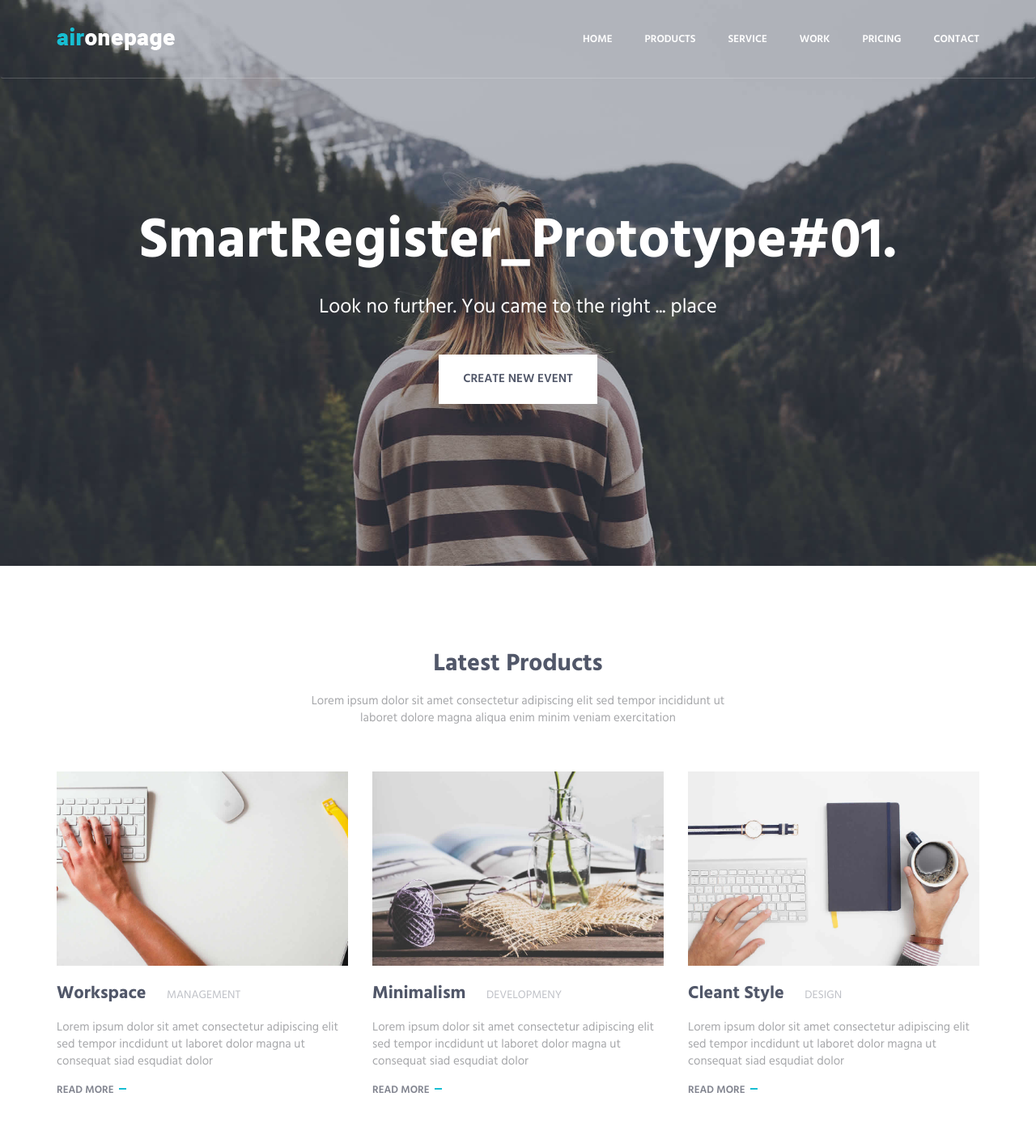
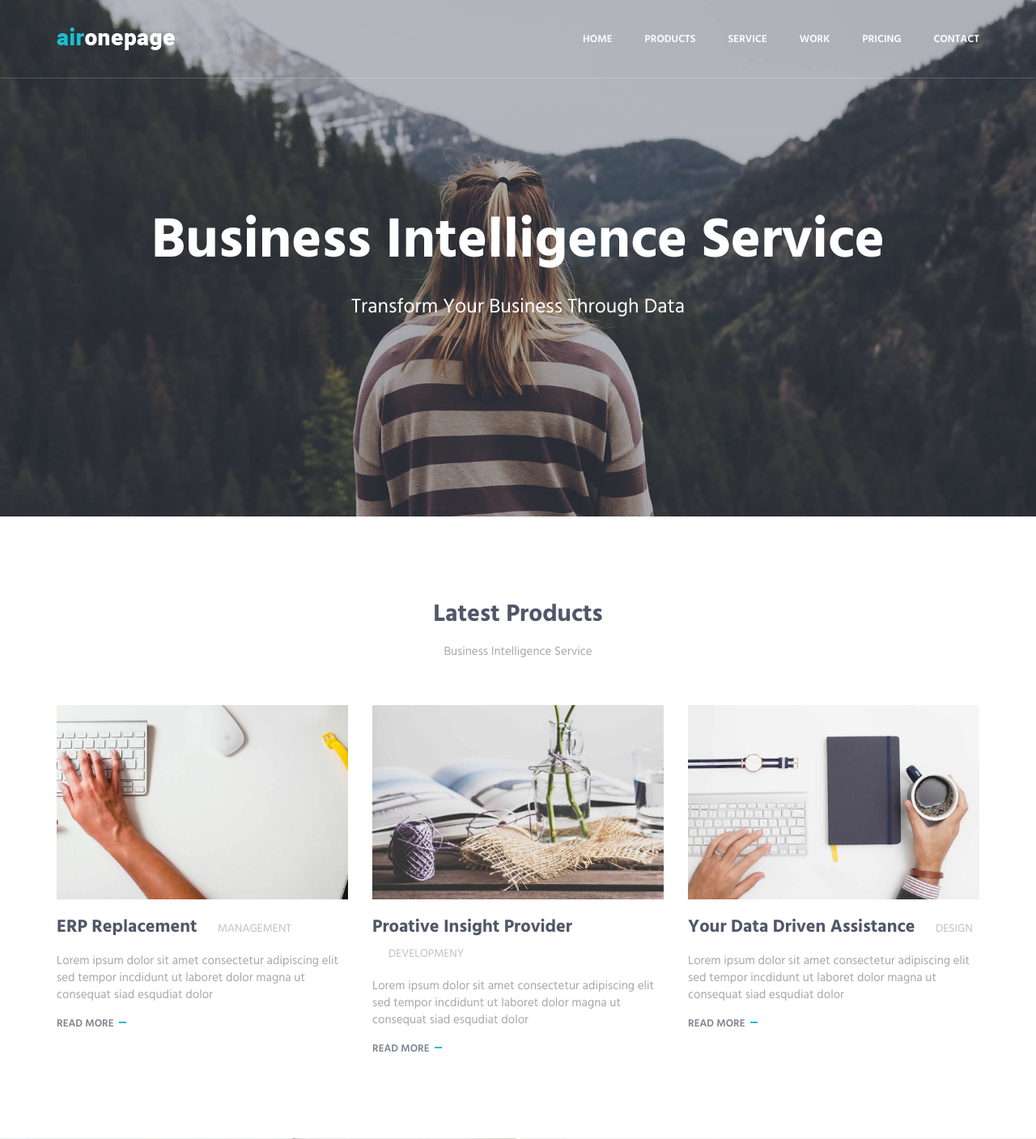
Before and after one commit to drekoz/moondanceth, a CodeIgniter app: page /database/ in a window 1280 px wide. Shown: the top 1407 px of the page at 81% size. Run offline with CodeIgniter, Linux system fonts and the light colour scheme; some libraries are stand-ins or nearby versions.

Commit message:
minor change

```diff
--- a/application/views/Welcome_view.php
+++ b/application/views/Welcome_view.php
@@ -81,10 +81,12 @@ defined('BASEPATH') OR exit('No direct script access allowed');
         <div class="promo-block">
             <div class="container">
                 <div class="margin-b-40">
-                    <h1 class="promo-block-title">SmartRegister_Prototype#01.</h1>
-                    <p class="promo-block-text">Look no further. You came to the right ... place</p>
+                    <h1 class="promo-block-title">Business Intelligence Service</h1>
+                    <p class="promo-block-text">Transform Your Business Through Data</p>
                 </div>
-                <a class="btn-theme btn-theme-md btn-white-bg text-uppercase" href="<?= base_url().'eventregistration'; ?>"> CREATE NEW EVENT </a>
+                <!--
+                    <a class="btn-theme btn-theme-md btn-white-bg text-uppercase" href="<?= base_url().'eventregistration'; ?>"> CREATE NEW EVENT </a>
+                -->
             </div>
         </div>
         <!--========== SLIDER ==========-->
@@ -96,7 +98,7 @@ defined('BASEPATH') OR exit('No direct script access allowed');
                 <div class="row text-center margin-b-40">
                     <div class="col-sm-6 col-sm-offset-3">
                         <h2>Latest Products</h2>
-                        <p>Lorem ipsum dolor sit amet consectetur adipiscing elit sed tempor incididunt ut laboret dolore magna aliqua enim minim veniam exercitation</p>
+                        <p>Business Intelligence Service</p>
                     </div>
                 </div>
                 <!--// end row -->
@@ -107,7 +109,7 @@ defined('BASEPATH') OR exit('No direct script access allowed');
                         <div class="margin-b-20">
                             <img class="img-responsive wow fadeIn" src="<?php echo base_url('assets/img/970x647/01.jpg'); ?>" alt="Latest Products Image" data-wow-duration=".3" data-wow-delay=".1s">
                         </div>
-                        <h4><a href="#">Workspace</a> <span class="text-uppercase margin-l-20">Management</span></h4>
+                        <h4><a href="#">ERP Replacement</a> <span class="text-uppercase margin-l-20">Management</span></h4>
                         <p>Lorem ipsum dolor sit amet consectetur adipiscing elit sed tempor incdidunt ut laboret dolor magna ut consequat siad esqudiat dolor</p>
                         <a class="link" href="#">Read More</a>
                     </div>
@@ -118,7 +120,7 @@ defined('BASEPATH') OR exit('No direct script access allowed');
                         <div class="margin-b-20">
                             <img class="img-responsive wow fadeIn" src="<?php echo base_url('assets/img/970x647/02.jpg'); ?>" alt="Latest Products Image" data-wow-duration=".3" data-wow-delay=".2s">
                         </div>
-                        <h4><a href="#">Minimalism</a> <span class="text-uppercase margin-l-20">Developmeny</span></h4>
+                        <h4><a href="#">Proative Insight Provider</a> <span class="text-uppercase margin-l-20">Developmeny</span></h4>
                         <p>Lorem ipsum dolor sit amet consectetur adipiscing elit sed tempor incdidunt ut laboret dolor magna ut consequat siad esqudiat dolor</p>
                         <a class="link" href="#">Read More</a>
                     </div>
@@ -129,7 +131,7 @@ defined('BASEPATH') OR exit('No direct script access allowed');
                         <div class="margin-b-20">
                             <img class="img-responsive wow fadeIn" src="<?php echo base_url('assets/img/970x647/03.jpg'); ?>" alt="Latest Products Image" data-wow-duration=".3" data-wow-delay=".3s">
                         </div>
-                        <h4><a href="#">Cleant Style</a> <span class="text-uppercase margin-l-20">Design</span></h4>
+                        <h4><a href="#">Your Data Driven Assistance</a> <span class="text-uppercase margin-l-20">Design</span></h4>
                         <p>Lorem ipsum dolor sit amet consectetur adipiscing elit sed tempor incdidunt ut laboret dolor magna ut consequat siad esqudiat dolor</p>
                         <a class="link" href="#">Read More</a>
                     </div>
@@ -466,7 +468,7 @@ defined('BASEPATH') OR exit('No direct script access allowed');
                             <div class="pricing">
                                 <div class="margin-b-30">
                                     <i class="pricing-icon icon-chemistry"></i>
-                                    <h3>Starter Kit <span> - $</span> 49</h3>
+                                    <h3>Starter Kit </h3>
                                     <p>Lorem ipsum dolor amet consectetur ut consequat siad esqudiat dolor</p>
                                 </div>
                                 <ul class="list-unstyled pricing-list margin-b-50">
@@ -483,7 +485,7 @@ defined('BASEPATH') OR exit('No direct script access allowed');
                             <div class="pricing pricing-active">
                                 <div class="margin-b-30">
                                     <i class="pricing-icon icon-badge"></i>
-                                    <h3>Professional <span> - $</span> 149</h3>
+                                    <h3>Professional </h3>
                                     <p>Lorem ipsum dolor amet consectetur ut consequat siad esqudiat dolor</p>
                                 </div>
                                 <ul class="list-unstyled pricing-list margin-b-50">
@@ -500,7 +502,7 @@ defined('BASEPATH') OR exit('No direct script access allowed');
                             <div class="pricing">
                                 <div class="margin-b-30">
                                     <i class="pricing-icon icon-shield"></i>
-                                    <h3>Advanced <span> - $</span> 249</h3>
+                                    <h3>Advanced </h3>
                                     <p>Lorem ipsum dolor amet consectetur ut consequat siad esqudiat dolor</p>
                                 </div>
                                 <ul class="list-unstyled pricing-list margin-b-50">
--- a/assets/js/components/gmap.js
+++ b/assets/js/components/gmap.js
@@ -30,7 +30,7 @@ window.initMap = function() {
 
   var customMapTypeId = 'custom_style';
 
-  var brooklyn = {lat: 41.850, lng: -73.961};
+  var brooklyn = {lat: 13.742262, lng: 100.548219};
   var map = new google.maps.Map(document.getElementById('map'), {
     zoom: 6,
     scrollwheel: false,
```
